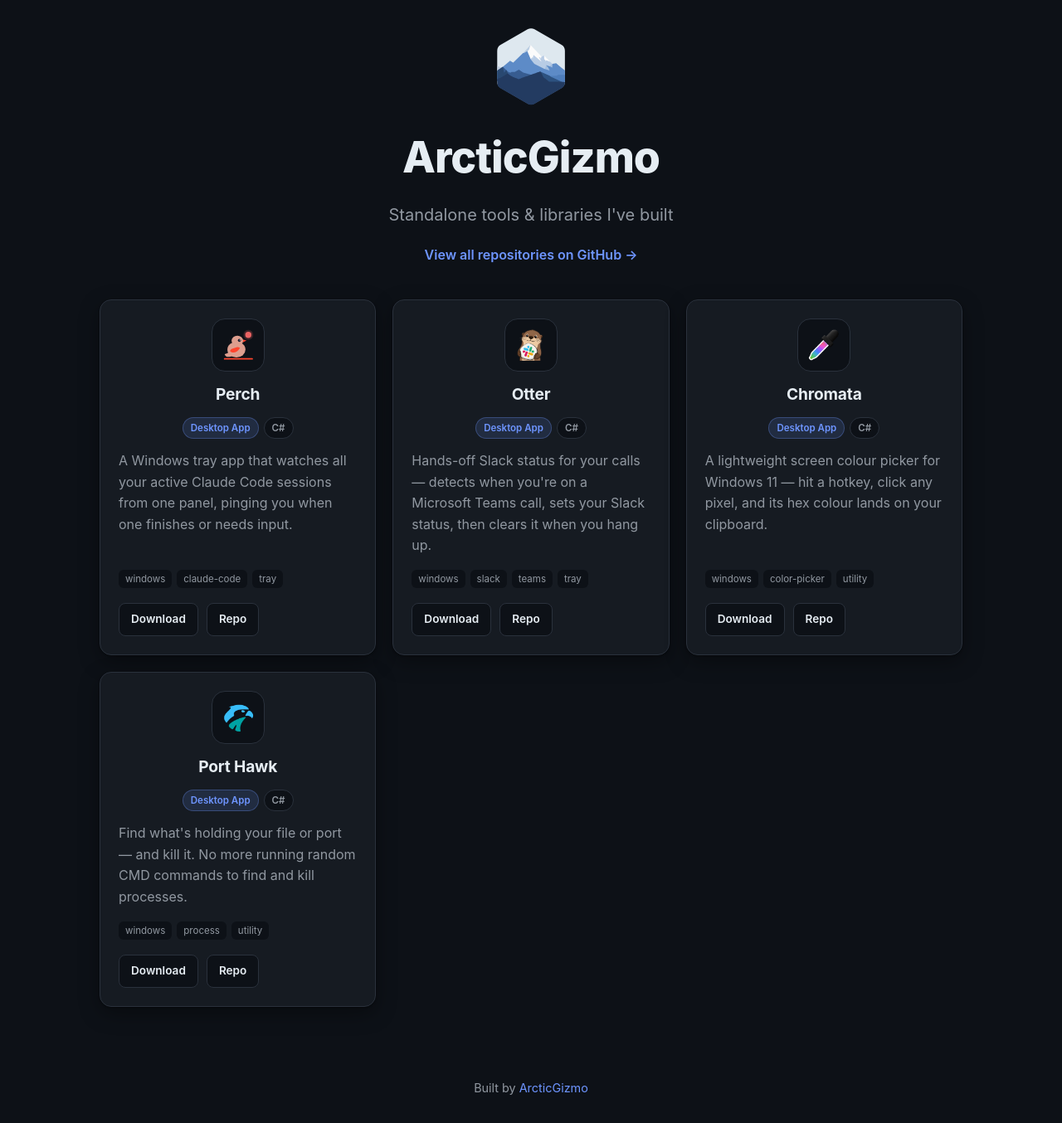
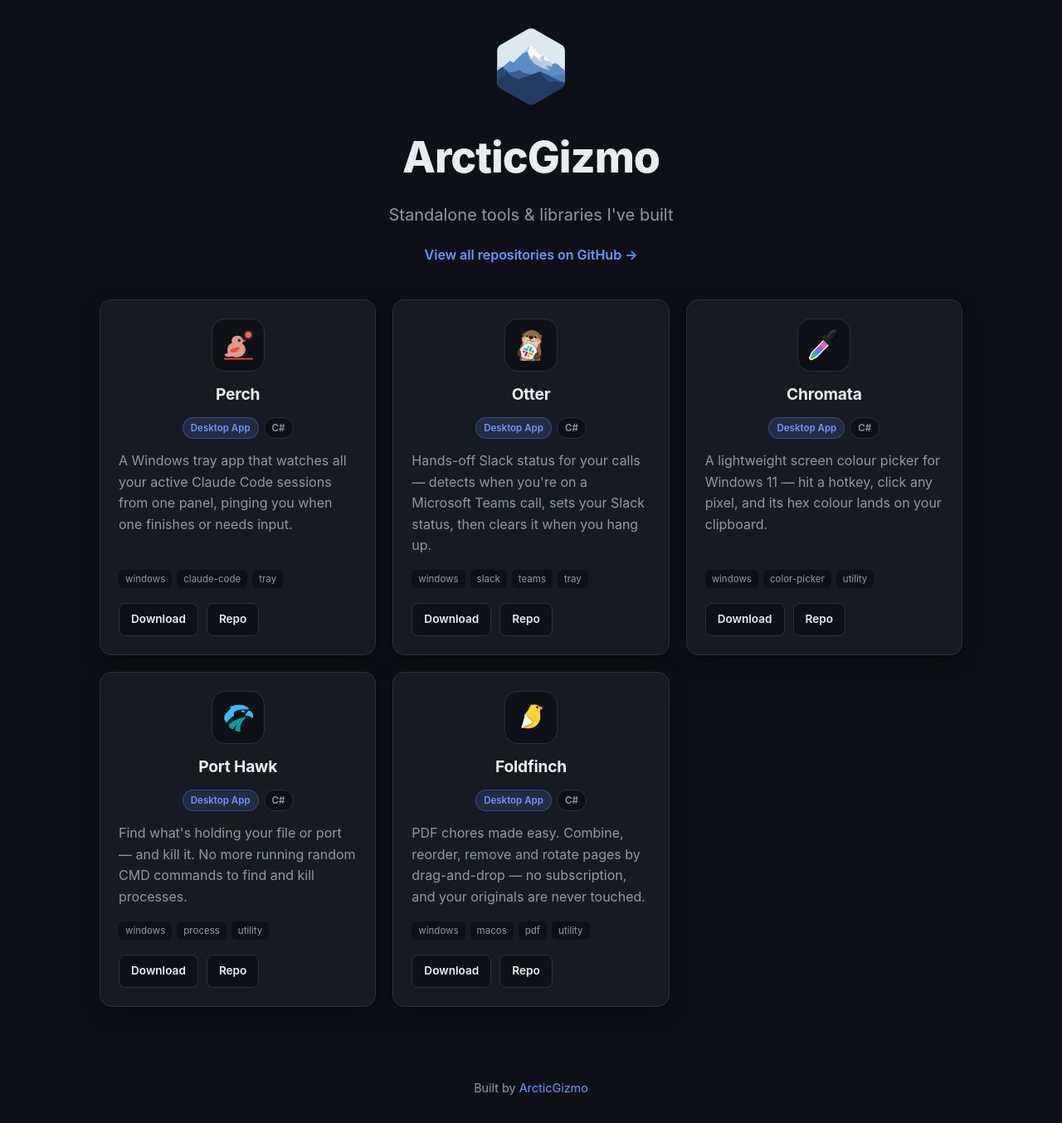
Before and after one commit to ArcticGizmo/ArcticGizmo.github.io, a Jekyll site: the page built from index.html, in a window 1280 px wide. Shown: the whole page at 83% size. Built offline with Jekyll 4.4.1, drawn with Linux system fonts in a browser that asks for light colours.

Commit message:
Added foldfinch

```diff
--- a/_data/projects.yml
+++ b/_data/projects.yml
@@ -64,3 +64,15 @@
       url: https://github.com/ArcticGizmo/port-hawk/releases/latest
     - label: Repo
       url: https://github.com/ArcticGizmo/port-hawk
+
+- name: Foldfinch
+  description: PDF chores made easy. Combine, reorder, remove and rotate pages by drag-and-drop — no subscription, and your originals are never touched.
+  logo: /assets/img/foldfinch.png
+  type: Desktop App
+  language: C#
+  tags: [windows, macos, pdf, utility]
+  links:
+    - label: Download
+      url: https://github.com/ArcticGizmo/foldfinch/releases/latest
+    - label: Repo
+      url: https://github.com/ArcticGizmo/foldfinch
```
Also changed, not shown: assets/img/foldfinch.png (added).
